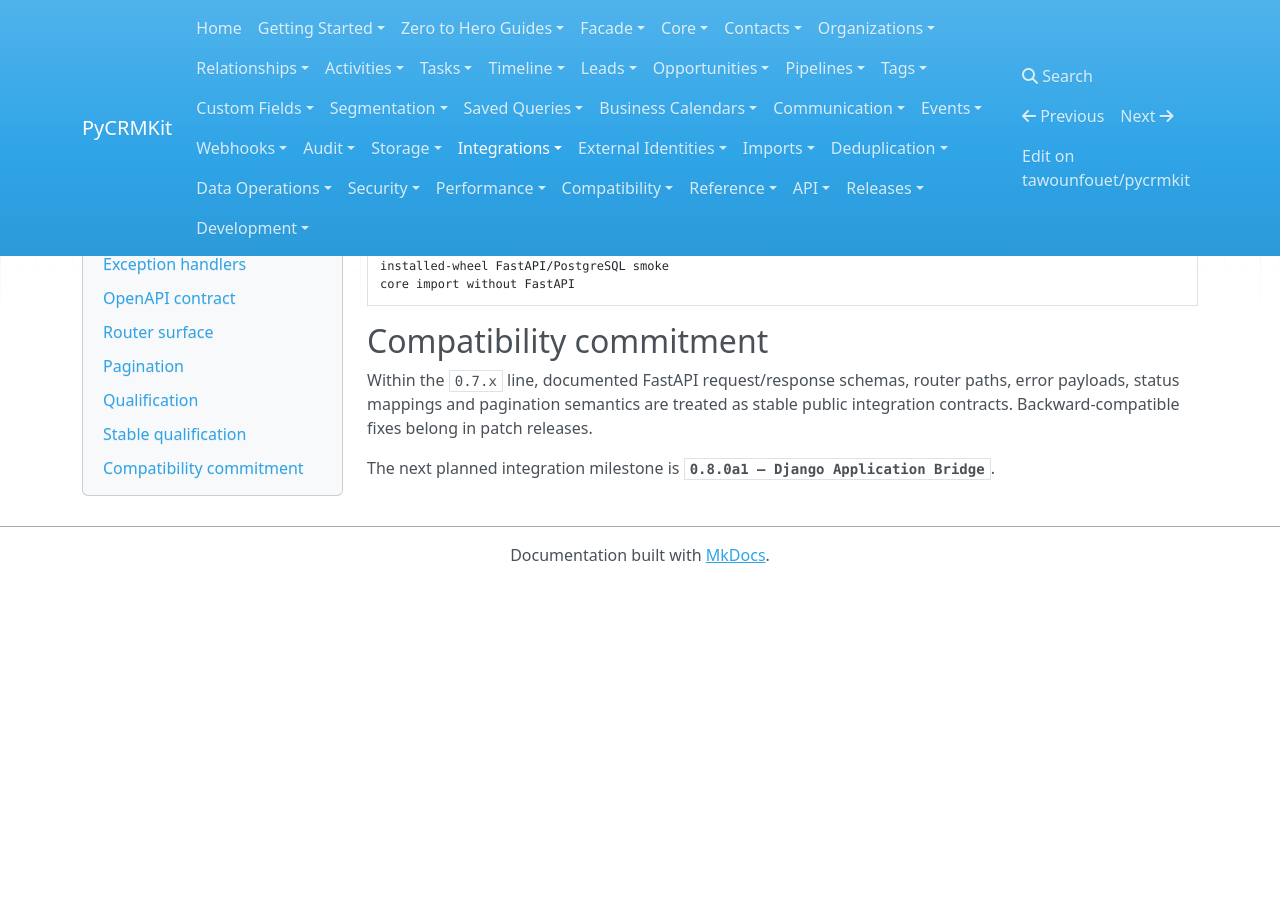
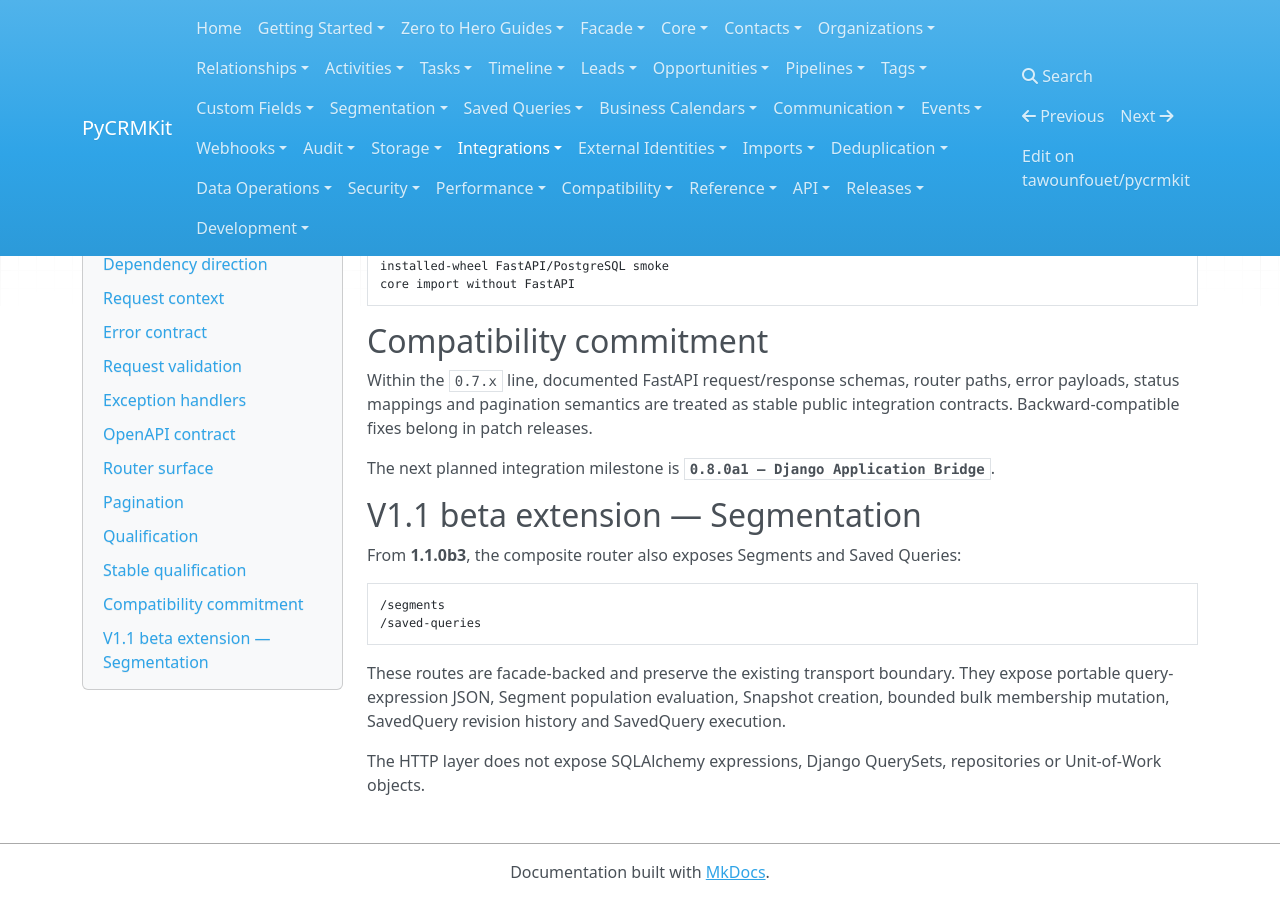
Before and after one commit to tawounfouet/pycrmkit, an MkDocs documentation site: the page built from docs/integrations/fastapi.md, in a window 1280 px wide and 900 px high, scrolled down 6465 px. Built offline with MkDocs 1.6.1, drawn with Linux system fonts in a browser that asks for light colours; nearby versions of some CDN libraries; before the commit the page ends 7048 px from its top, so only the background shows below that.

Commit message:
docs(fastapi): document Segmentation routes

```diff
--- a/docs/integrations/fastapi.md
+++ b/docs/integrations/fastapi.md
@@ -365,3 +365,21 @@ stable public integration contracts. Backward-compatible fixes belong in patch
 releases.
 
 The next planned integration milestone is **`0.8.0a1 — Django Application Bridge`**.
+
+
+## V1.1 beta extension — Segmentation
+
+From **1.1.0b3**, the composite router also exposes Segments and Saved Queries:
+
+~~~text
+/segments
+/saved-queries
+~~~
+
+These routes are facade-backed and preserve the existing transport boundary.
+They expose portable query-expression JSON, Segment population evaluation,
+Snapshot creation, bounded bulk membership mutation, SavedQuery revision
+history and SavedQuery execution.
+
+The HTTP layer does not expose SQLAlchemy expressions, Django QuerySets,
+repositories or Unit-of-Work objects.
```
